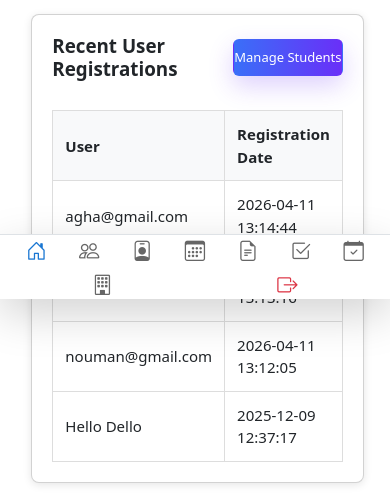
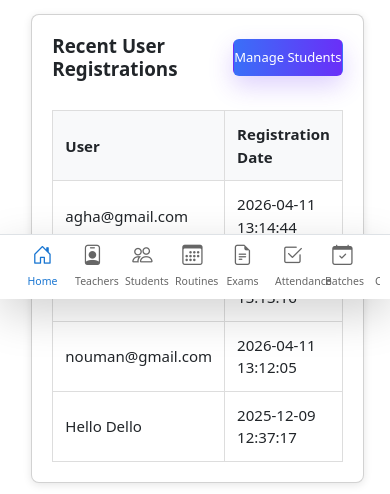
Before and after one commit to Hamza-alikazmi/finalEmis, a PHP site: page /finalEmis/admin/index.php in a window 390 px wide. Shown: the part 545-1039 px from the top of the page. Run offline with PHP 8.4, Linux system fonts and the light colour scheme; a user stored in the database is signed in; data comes from the database, SQL or seed files in the repository; data that the repository does not hold is empty.

Commit message:
Corecting the mobile layout(Initiating)

```diff
--- a/assets/sidebar.css
+++ b/assets/sidebar.css
@@ -18,13 +18,23 @@
 .nav a.active, .nav a:hover { background: rgba(58,111,248,0.1); color:var(--accent); transform: translateY(-1px); }
 
 /* Mobile Bottom Nav */
+/* Update this in your sidebar.css */
+.mobile-bottom-nav .nav-icon div {
+    display: block !important; /* Force show the text labels */
+    font-size: 0.7rem;
+}
+
 .mobile-bottom-nav {
-  height: 65px;
-  z-index: 1000;
-  border-top: 1px solid rgba(0,0,0,0.1);
+    height: 75px; /* Increased slightly for text space */
+    z-index: 2000 !important; /* Higher than any table or modal */
+    background: white;
 }
-.mobile-bottom-nav .nav-icon { display:flex; flex-direction:column; align-items:center; justify-content:center; color:#666; font-size:0.85rem; transition:0.3s; }
-.mobile-bottom-nav .nav-icon.active { color:#1976d2; }
+
+/* Ensure the horizontal scroll works for the Admin many-links */
+.mobile-bottom-nav .d-flex {
+    overflow-x: auto;
+    -webkit-overflow-scrolling: touch;
+}
 
 /* Content padding-bottom to prevent overlap */
 @media (max-width: 991px) {
--- a/partials/sidebar.php
+++ b/partials/sidebar.php
@@ -6,7 +6,7 @@ $current_page = basename($_SERVER['PHP_SELF']); // to highlight active page
   <link rel="stylesheet" href="https://cdn.jsdelivr.net/npm/bootstrap-icons@1.11.3/font/bootstrap-icons.css">
 
 <!-- Desktop Sidebar -->
-<div class="sidebar d-none d-lg-block position-sticky top-0 col-lg-3" id="sidebar" style="height:120vh;">
+<div class="sidebar d-none d-lg-block position-sticky top-0 col-lg-3" id="sidebar" style="height:100vh;">
     <div class="brand mb-5 p-4 text-center">
         <div class="logo mb-2"><img src="../assets/images/logo.png" width="60" alt="Logo"></div>
         <div class="fw-bold fs-4 text-primary">EMIS</div>
@@ -100,35 +100,43 @@ $current_page = basename($_SERVER['PHP_SELF']); // to highlight active page
 </div>
 
 <!-- Mobile Bottom Navigation -->
-<div class="mobile-bottom-nav d-lg-none fixed-bottom bg-white border-top shadow-lg">
-    <div class="d-flex justify-content-around align-items-center h-100 flex-wrap">
+ <div class="mobile-bottom-nav d-lg-none fixed-bottom bg-white border-top shadow-lg" style="overflow-x: auto; white-space: nowrap;">
+    <div class="d-flex justify-content-between align-items-center h-100 px-2">
 
-        <!-- Admin & SuperAdmin -->
-        <?php if ($role === 'Admin' ): ?>
-            <a href="index.php" class="nav-icon <?= $current_page == 'index.php' ? 'active' : '' ?>"><i class="bi bi-house-door fs-4"></i><div>Home</div></a>
-            <a href="admin-students.php" class="nav-icon"><i class="bi bi-people fs-4"></i><div>Students</div></a>
-            <a href="admin-teachers.php" class="nav-icon"><i class="bi bi-person-badge fs-4"></i><div>Teachers</div></a>
-            <a href="admin-routines.php" class="nav-icon"><i class="bi bi-calendar3 fs-4"></i><div>Routines</div></a>
-            <a href="admin-exams.php" class="nav-icon"><i class="bi bi-file-earmark-text fs-4"></i><div>Exams</div></a>
-            <a href="admin-attendance.php" class="nav-icon"><i class="bi bi-check2-square fs-4"></i><div>Attendance</div></a>
-            <a href="manage-sessions.php" class="nav-icon"><i class="bi bi-calendar-check fs-4"></i><div>Batches</div></a>
-            <a href="manage-classes.php" class="nav-icon"><i class="bi bi-building fs-4"></i><div>Classes</div></a>
+        <a href="index.php" class="nav-icon p-2 text-center <?= $current_page == 'index.php' ? 'active' : '' ?>">
+            <i class="bi bi-house-door fs-4"></i><div style="font-size: 0.7rem;">Home</div>
+        </a>
+
+        <?php if ($role === 'Admin' || $role === 'SuperAdmin'): ?>
+            <a href="admin-teachers.php" class="nav-icon p-2 text-center"><i class="bi bi-person-badge fs-4"></i><div style="font-size: 0.7rem;">Teachers</div></a>
+            <a href="admin-students.php" class="nav-icon p-2 text-center"><i class="bi bi-people fs-4"></i><div style="font-size: 0.7rem;">Students</div></a>
+            <a href="admin-routines.php" class="nav-icon p-2 text-center"><i class="bi bi-calendar3 fs-4"></i><div style="font-size: 0.7rem;">Routines</div></a>
+            <a href="admin-exams.php" class="nav-icon p-2 text-center"><i class="bi bi-file-earmark-text fs-4"></i><div style="font-size: 0.7rem;">Exams</div></a>
+            <a href="admin-attendance.php" class="nav-icon p-2 text-center"><i class="bi bi-check2-square fs-4"></i><div style="font-size: 0.7rem;">Attendance</div></a>
+            <a href="manage-sessions.php" class="nav-icon p-2 text-center"><i class="bi bi-calendar-check fs-4"></i><div style="font-size: 0.7rem;">Batches</div></a>
+            <a href="manage-classes.php" class="nav-icon p-2 text-center"><i class="bi bi-building fs-4"></i><div style="font-size: 0.7rem;">Classes</div></a>
+
         <?php elseif ($role === 'Teacher'): ?>
-            <a href="teacher-classes.php" class="nav-icon"><i class="bi bi-collection fs-4"></i><div>Classes</div></a>
-            <a href="teacher-attendance.php" class="nav-icon"><i class="bi bi-check2-circle fs-4"></i><div>Attendance</div></a>
-            <a href="teacher-routine.php" class="nav-icon"><i class="bi bi-calendar-week fs-4"></i><div>Routine</div></a>
-             <a href="manage_results.php" class="nav-icon"><i class="bi trophy fs-4"></i><div>Results</div></a>
+            <a href="teacher-routine.php" class="nav-icon p-2 text-center"><i class="bi bi-calendar3 fs-4"></i><div style="font-size: 0.7rem;">Routine</div></a>
+            <a href="teacher-materials.php" class="nav-icon p-2 text-center"><i class="bi bi-collection fs-4"></i><div style="font-size: 0.7rem;">Materials</div></a>
+            <a href="teacher-attendance.php" class="nav-icon p-2 text-center"><i class="bi bi-check2-circle fs-4"></i><div style="font-size: 0.7rem;">Attendance</div></a>
+            <a href="manage_results.php" class="nav-icon p-2 text-center"><i class="bi bi-trophy fs-4"></i><div style="font-size: 0.7rem;">Results</div></a>
+            <a href="teacher-students.php" class="nav-icon p-2 text-center"><i class="bi bi-people fs-4"></i><div style="font-size: 0.7rem;">Students</div></a>
+
         <?php elseif ($role === 'Student'): ?>
-            <a href="student-materials.php" class="nav-icon"><i class="bi bi-book fs-4"></i><div>Materials</div></a>
-            <a href="student-routine.php" class="nav-icon"><i class="bi bi-calendar-week fs-4"></i><div>Routine</div></a>
-            <a href="student-results.php" class="nav-icon"><i class="bi bi-trophy fs-4"></i><div>Results</div></a>
+            <a href="student-materials.php" class="nav-icon p-2 text-center"><i class="bi bi-book fs-4"></i><div style="font-size: 0.7rem;">Materials</div></a>
+            <a href="student-results.php" class="nav-icon p-2 text-center"><i class="bi bi-trophy fs-4"></i><div style="font-size: 0.7rem;">Results</div></a>
+            <a href="student-routine.php" class="nav-icon p-2 text-center"><i class="bi bi-calendar-week fs-4"></i><div style="font-size: 0.7rem;">Routine</div></a>
+            <a href="attendance.php" class="nav-icon p-2 text-center"><i class="bi bi-check2-square fs-4"></i><div style="font-size: 0.7rem;">Attendance</div></a>
+
         <?php elseif ($role === 'Parents'): ?>
-            <a href="parent-child-report.php" class="nav-icon"><i class="bi bi-file-person fs-4"></i><div>Report</div></a>
-            <a href="parent-routine.php" class="nav-icon"><i class="bi bi-calendar3 fs-4"></i><div>Routine</div></a>
-            <a href="attendance.php" class="nav-icon"><i class="bi bi-check2-square fs-4"></i><div>Attendance</div></a>
+            <a href="parent-child-report.php" class="nav-icon p-2 text-center"><i class="bi bi-file-earmark-text fs-4"></i><div style="font-size: 0.7rem;">Report</div></a>
+            <a href="parent-routine.php" class="nav-icon p-2 text-center"><i class="bi bi-calendar3 fs-4"></i><div style="font-size: 0.7rem;">Routine</div></a>
+            <a href="ptm-scheduler.php" class="nav-icon p-2 text-center"><i class="bi bi-calendar-plus fs-4"></i><div style="font-size: 0.7rem;">PTM</div></a>
         <?php endif; ?>
 
-        <!-- Logout always -->
-        <a href="./logout.php" class="nav-icon text-danger"><i class="bi bi-box-arrow-right fs-4"></i><div>Logout</div></a>
+        <a href="../logout.php" class="nav-icon p-2 text-center text-danger">
+            <i class="bi bi-box-arrow-right fs-4"></i><div style="font-size: 0.7rem;">Logout</div>
+        </a>
     </div>
 </div>
```
Also changed, not shown: admin/admin-students.php (+124 -24 lines), ReadMe.MD (added).
